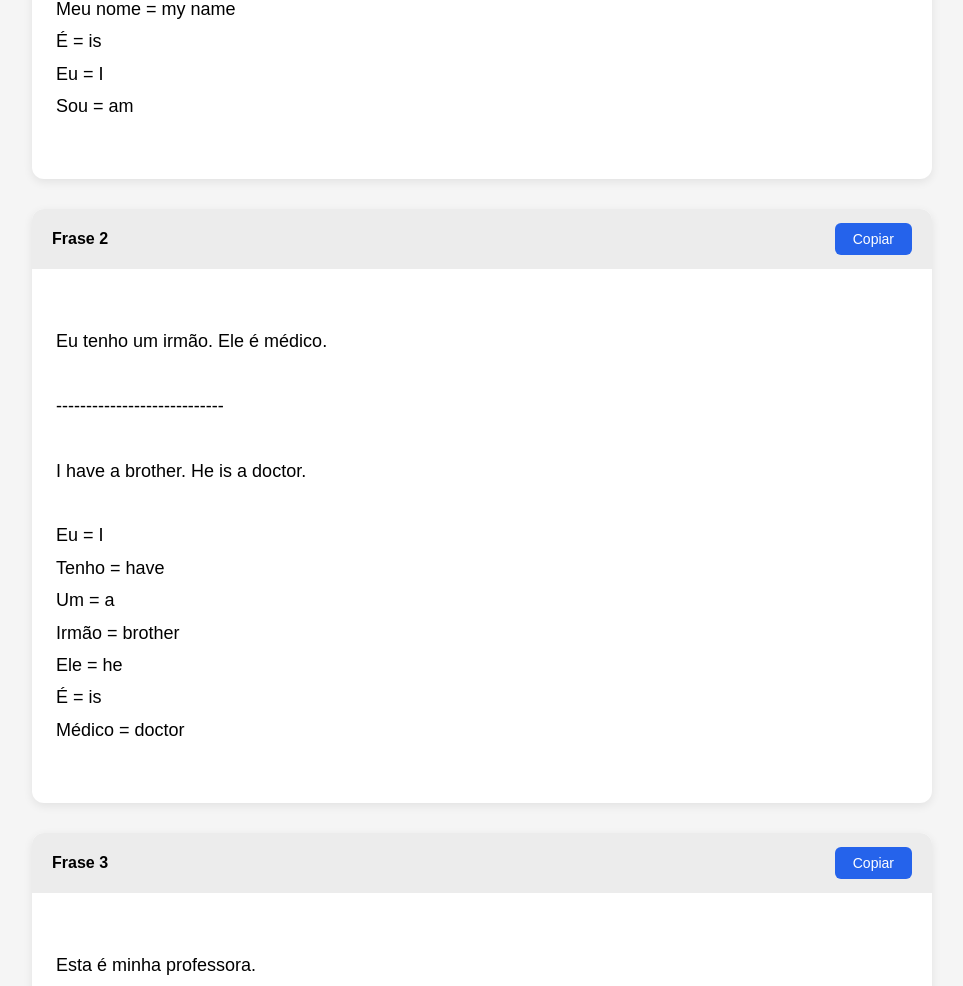
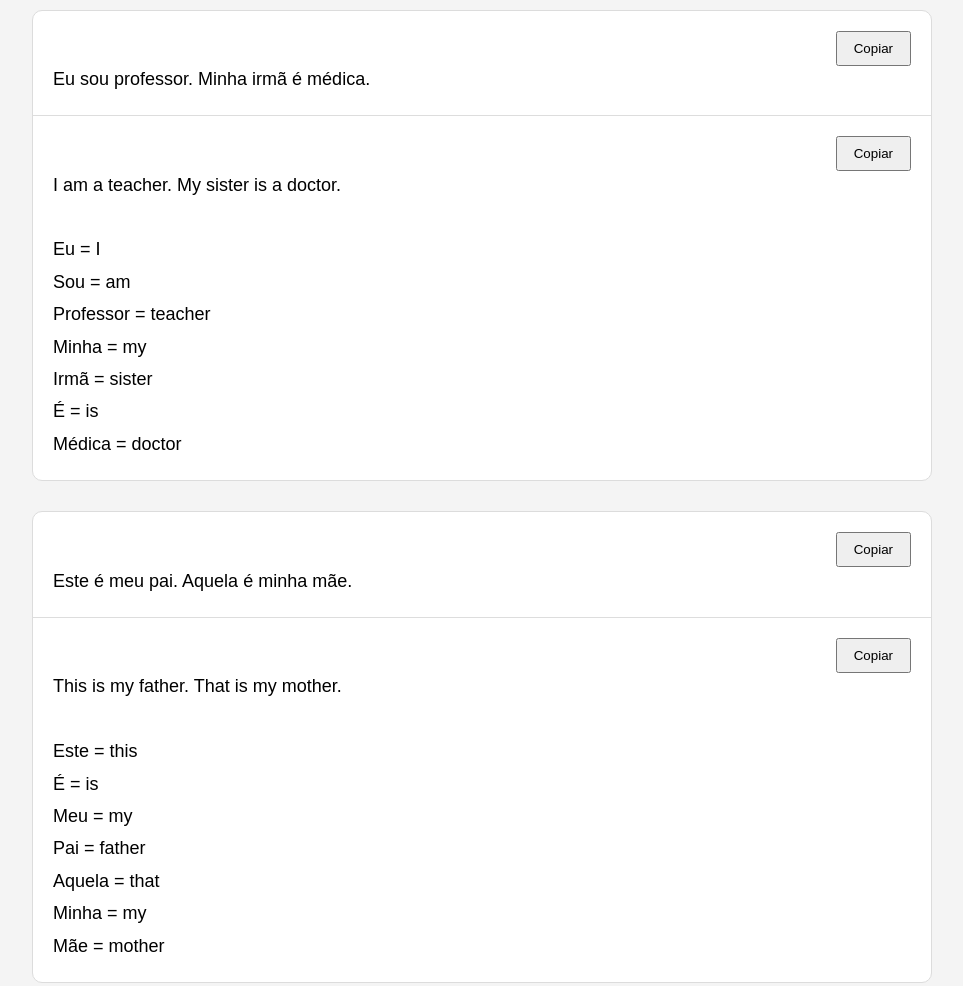
Before and after one commit to kamobirais-sudo/Frases-Anki-, a plain HTML site: page index.html in a window 1280 px wide. Shown: the part 435-1421 px from the top of the page, without its empty margins (158-1121 px from the left). Drawn offline with Linux system fonts and the light colour scheme.

Commit message:
Update index.html

```diff
--- a/index.html
+++ b/index.html
@@ -7,6 +7,7 @@
 <title>Frases</title>
 
 <style>
+
 *{
     margin:0;
     padding:0;
@@ -15,8 +16,8 @@
 
 body{
     font-family:Arial, Helvetica, sans-serif;
-    background:#f5f5f5;
-    padding:40px 20px;
+    background:#f4f4f4;
+    padding:40px;
 }
 
 .container{
@@ -24,54 +25,39 @@ body{
     margin:auto;
 }
 
-h1{
-    text-align:center;
-    margin-bottom:40px;
-}
-
 .card{
-    background:#fff;
-    border-radius:12px;
-    box-shadow:0 3px 10px rgba(0,0,0,.08);
+    background:white;
+    border:1px solid #dcdcdc;
+    border-radius:10px;
     margin-bottom:30px;
     overflow:hidden;
 }
 
-.card-header{
-    display:flex;
-    justify-content:space-between;
-    align-items:center;
-    background:#ececec;
-    padding:14px 20px;
-    font-weight:bold;
+.area{
+    position:relative;
+    padding:20px;
 }
 
-button{
-    background:#2563eb;
-    color:white;
-    border:none;
-    border-radius:6px;
-    padding:8px 18px;
+.copy{
+    position:absolute;
+    top:20px;
+    right:20px;
+    padding:8px 16px;
     cursor:pointer;
-    font-size:14px;
 }
 
-button:hover{
-    background:#1d4ed8;
-}
-
-.content{
-    padding:24px;
-    white-space:pre-wrap;
+.texto{
+    white-space:pre-line;
+    padding-right:100px;
     line-height:1.8;
     font-size:18px;
 }
 
 hr{
-    margin:22px 0;
     border:none;
-    border-top:2px dashed #cfcfcf;
+    border-top:1px solid #dddddd;
 }
+
 </style>
 
 </head>
@@ -79,22 +65,31 @@ hr{
 
 <div class="container">
 
-<h1>Frases</h1>
-
-<!-- =================== FRASE 1 =================== -->
+    <!-- FRASE 1 -->
 
     <div class="card">
 
-    <div class="card-header">
-        <span>Frase 1</span>
-        <button onclick="copiar('frase1', this)">Copiar</button>
+        <div class="area">
+
+            <button class="copy" onclick="copiarPT(this)">
+                Copiar
+            </button>
+
+            <div class="texto pt">
+Meu nome é Anna. Eu sou do Canadá.
             </div>
 
-    <div class="content" id="frase1">
-Meu nome é Anna. Eu sou do Canadá.
+        </div>
 
-----------------------------
+        <hr>
 
+        <div class="area">
+
+            <button class="copy" onclick="copiarEN(this)">
+                Copiar
+            </button>
+
+            <div class="texto en">
 My name is Anna. I am from Canada.
 
 Meu nome = my name
@@ -105,53 +100,88 @@ Sou = am
 
         </div>
 
-<!-- =================== FRASE 2 =================== -->
+    </div>
+
+
+
+    <!-- FRASE 2 -->
 
     <div class="card">
 
-    <div class="card-header">
-        <span>Frase 2</span>
-        <button onclick="copiar('frase2', this)">Copiar</button>
-    </div>
+        <div class="area">
 
-    <div class="content" id="frase2">
-Eu tenho um irmão. Ele é médico.
+            <button class="copy" onclick="copiarPT(this)">
+                Copiar
+            </button>
 
-----------------------------
-
-I have a brother. He is a doctor.
-
-Eu = I
-Tenho = have
-Um = a
-Irmão = brother
-Ele = he
-É = is
-Médico = doctor
+            <div class="texto pt">
+Eu sou professor. Minha irmã é médica.
             </div>
 
         </div>
 
-<!-- =================== FRASE 3 =================== -->
+        <hr>
+
+        <div class="area">
+
+            <button class="copy" onclick="copiarEN(this)">
+                Copiar
+            </button>
+
+            <div class="texto en">
+I am a teacher. My sister is a doctor.
+
+Eu = I
+Sou = am
+Professor = teacher
+Minha = my
+Irmã = sister
+É = is
+Médica = doctor
+            </div>
+
+        </div>
+
+    </div>
+
+
+
+    <!-- FRASE 3 -->
 
     <div class="card">
 
-    <div class="card-header">
-        <span>Frase 3</span>
-        <button onclick="copiar('frase3', this)">Copiar</button>
+        <div class="area">
+
+            <button class="copy" onclick="copiarPT(this)">
+                Copiar
+            </button>
+
+            <div class="texto pt">
+Este é meu pai. Aquela é minha mãe.
             </div>
 
-    <div class="content" id="frase3">
-Esta é minha professora.
+        </div>
 
-----------------------------
+        <hr>
 
-This is my teacher.
+        <div class="area">
 
-Esta = this
+            <button class="copy" onclick="copiarEN(this)">
+                Copiar
+            </button>
+
+            <div class="texto en">
+This is my father. That is my mother.
+
+Este = this
 É = is
+Meu = my
+Pai = father
+Aquela = that
 Minha = my
-Professora = teacher
+Mãe = mother
+            </div>
+
         </div>
 
     </div>
@@ -160,17 +190,19 @@ Professora = teacher
 
 <script>
 
-function copiar(id, botao){
+function copiarPT(botao){
 
-    const texto = document.getElementById(id).innerText;
+    const texto = botao.parentElement.querySelector(".pt").innerText;
 
     navigator.clipboard.writeText(texto);
 
-    botao.innerText = "Copiado!";
+}
 
-    setTimeout(function(){
-        botao.innerText = "Copiar";
-    },1500);
+function copiarEN(botao){
+
+    const texto = botao.parentElement.querySelector(".en").innerText;
+
+    navigator.clipboard.writeText(texto);
 
 }
 
```
Lines whose indentation alone changed are shown as unchanged.
